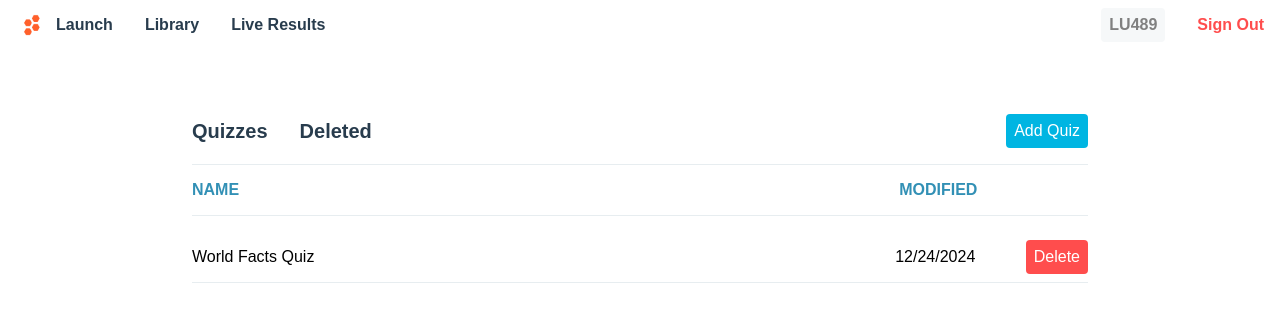
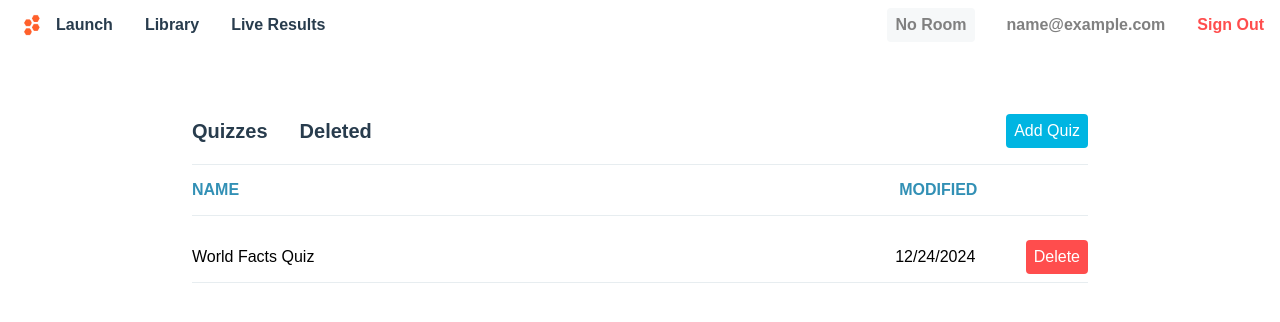
Before and after one commit to lymburn/socrative-web, a React (Vite) app: page /library in a window 1280 px wide. Shown: the top 322 px of the page. Built offline with nearby package versions, Linux system fonts and the light colour scheme; sample sign-in values are in the browser's storage.

Commit message:
Support rooms for the user

```diff
--- a/src/components/Header.tsx
+++ b/src/components/Header.tsx
@@ -5,6 +5,9 @@ import { useAuth } from "../hooks/AuthProvider";
 
 function Header() {
     const auth = useAuth();
+
+    // Use the first room id as the default room as there's currently only support for one room.
+    const defaultRoomId = auth.user?.rooms?.[0]?.room_id || "No Room";
 
     return (
         <header className="header">
@@ -20,7 +23,8 @@ function Header() {
             </div>
             <div className="header-right">
                 <ul className="nav-links">
-                    <li className="room-id">LU489</li>
+                    <li className="room-id">{defaultRoomId}</li>
+                    <li className="user-email">{auth.user?.email}</li>
                     <li>
                         <button className="sign-out-btn" onClick={auth.logout}>Sign Out</button>
                     </li>
--- a/src/data/repositories/authRepository.ts
+++ b/src/data/repositories/authRepository.ts
@@ -1,13 +1,13 @@
 import { authApi } from "../../api/authApi";
-import { User } from "../../models/User";
+import { AuthResponse } from "../../models/AuthResponse";
 
 export const authRepository = {
-    register: async (email: string, password: string): Promise<User> => {
+    register: async (email: string, password: string): Promise<AuthResponse> => {
         const response = await authApi.register(email, password);
-        return response.user; // Return user object
+        return response; // Return user object
     },
 
-    login: async (email: string, password: string): Promise<{ token: string; user: User }> => {
+    login: async (email: string, password: string): Promise<AuthResponse> => {
         const response = await authApi.login(email, password);
         localStorage.setItem("jwt", response.token); // Store JWT token
         return response;
--- a/src/features/auth/Register.tsx
+++ b/src/features/auth/Register.tsx
@@ -1,9 +1,9 @@
-import { useNavigate } from "react-router-dom";
+import { useAuth } from "../../hooks/AuthProvider";
 import { authRepository } from "../../data/repositories/authRepository";
 import ReusableForm from "../../components/ReusableForm";
 
 function Register() {
-    const navigate = useNavigate();
+    const auth = useAuth()
 
     const handleRegister = async (formData: Record<string, string>) => {
         const { email, password } = formData;
@@ -16,7 +16,7 @@ function Register() {
 
         try {
             await authRepository.register(email, password);
-            navigate("/teacher-login");
+            auth.login(email, password);
         } catch (error: any) {
             alert(error.message);
         }
--- a/src/models/AuthResponse.ts
+++ b/src/models/AuthResponse.ts
@@ -1,7 +1,6 @@
 import { User } from "./User";
 
 export interface AuthResponse {
-    user: User;
-    token?: string;
-    message?: string;
+    token: string;
+    user: User
 }
--- /dev/null
+++ b/src/models/Room.ts
@@ -0,0 +1,5 @@
+export interface Room {
+    id: number;
+    room_id: string;
+    user_id: number;
+}
--- a/src/models/User.ts
+++ b/src/models/User.ts
@@ -1,4 +1,7 @@
+import { Room } from "./Room";
+
 export interface User {
     id: number;
     email: string;
+    rooms: [Room];
 }
```
